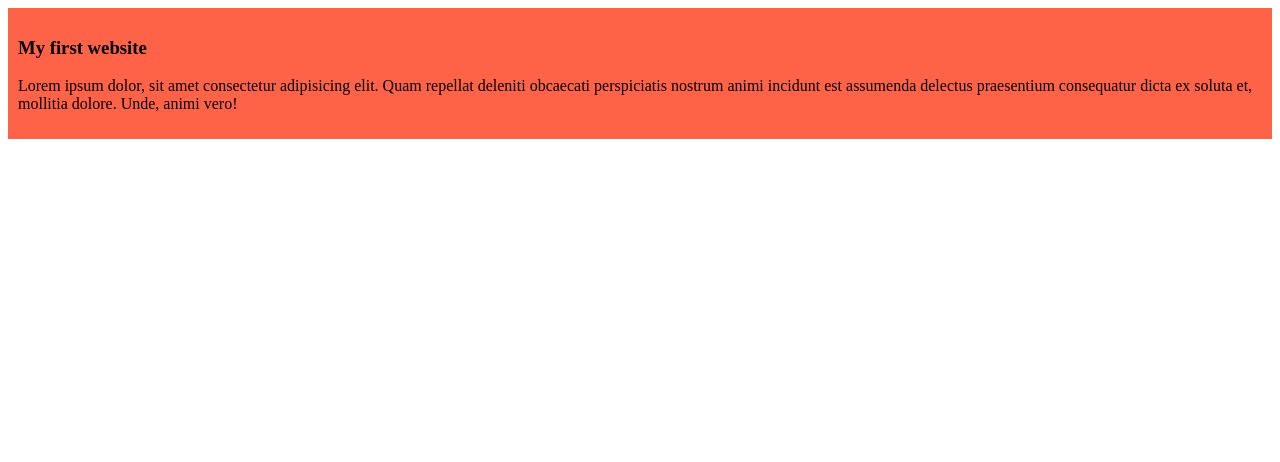
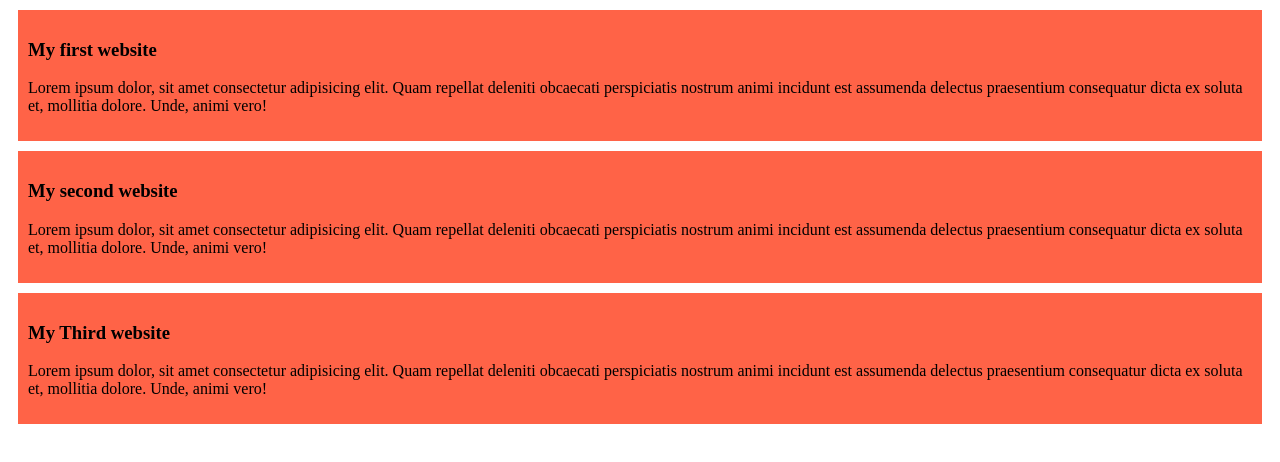
Before and after one commit to nahidbinalamsami/my-website, a plain HTML site: page index.html in a window 1280 px wide. Drawn offline with Linux system fonts and the light colour scheme.

Commit message:
added html and css

```diff
--- a/index.html
+++ b/index.html
@@ -11,5 +11,13 @@
         <h3>My first website</h3>
         <p>Lorem ipsum dolor, sit amet consectetur adipisicing elit. Quam repellat deleniti obcaecati perspiciatis nostrum animi incidunt est assumenda delectus praesentium consequatur dicta ex soluta et, mollitia dolore. Unde, animi vero!</p>
     </div>
+    <div>
+        <h3>My second website</h3>
+        <p>Lorem ipsum dolor, sit amet consectetur adipisicing elit. Quam repellat deleniti obcaecati perspiciatis nostrum animi incidunt est assumenda delectus praesentium consequatur dicta ex soluta et, mollitia dolore. Unde, animi vero!</p>
+    </div>
+    <div>
+        <h3>My Third website</h3>
+        <p>Lorem ipsum dolor, sit amet consectetur adipisicing elit. Quam repellat deleniti obcaecati perspiciatis nostrum animi incidunt est assumenda delectus praesentium consequatur dicta ex soluta et, mollitia dolore. Unde, animi vero!</p>
+    </div>
 </body>
 </html>
--- a/style/blog.css
+++ b/style/blog.css
@@ -1,4 +1,5 @@
 div{
     background-color: tomato;
     padding: 10px;
+    margin: 10px;
 }
```
